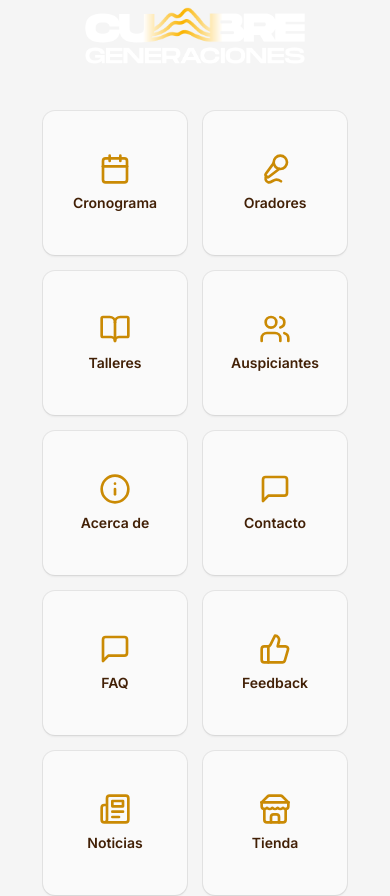
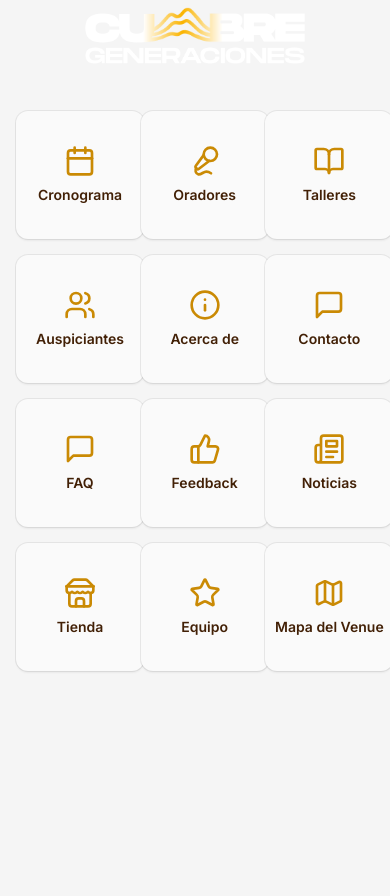
Before and after one commit to joniko/event-app, a Next.js app: page / in a window 390 px wide. Shown: the top 896 px of the page. After the commit the page ends 844 px from the top, so only its background shows below. Built offline with nearby package versions, Linux system fonts and the light colour scheme.

Commit message:
Update page.tsx

```diff
--- a/src/app/page.tsx
+++ b/src/app/page.tsx
@@ -34,12 +34,12 @@ export default function Home() {
   return (
     <main className="container flex flex-col items-center px-4 mx-auto max-w-5xl">
       <WavyBackground />
-      <div className="grid grid-cols-2 gap-4 sm:grid-cols-3 md:grid-cols-4 lg:grid-cols-4 mt-8">
+      <div className="grid gap-4 grid-cols-3 md:grid-cols-4 mt-8">
         {navigationItems.map(({ icon: Icon, text, href }) => (
           <Link
             key={href}
             href={href}
-            className="flex flex-col text-base md:text-lg items-center justify-center w-36 md:w-40 h-36 md:h-40 rounded-xl bg-neutral-50 dark:bg-neutral-800 shadow-[0px_0px_0px_1px_rgba(9,9,11,0.07),0px_2px_2px_0px_rgba(9,9,11,0.05)] dark:shadow-[0px_0px_0px_1px_rgba(255,255,255,0.1)] dark:before:-inset-px dark:before:rounded-xl dark:before:shadow-[0px_2px_8px_0px_rgba(0,_0,_0,_0.20),_0px_1px_0px_0px_rgba(255,_255,_255,_0.06)_inset] forced-colors:outline hover:bg-neutral-50 dark:bg-neutral-800 text-neutral-800 dark:text-neutral-50 dark:hover:bg-neutral-700 transition-colors duration-200"
+            className="flex flex-col text-base md:text-lg items-center justify-center w-32 md:w-40 h-32 md:h-40 rounded-xl bg-neutral-50 dark:bg-neutral-800 shadow-[0px_0px_0px_1px_rgba(9,9,11,0.07),0px_2px_2px_0px_rgba(9,9,11,0.05)] dark:shadow-[0px_0px_0px_1px_rgba(255,255,255,0.1)] dark:before:-inset-px dark:before:rounded-xl dark:before:shadow-[0px_2px_8px_0px_rgba(0,_0,_0,_0.20),_0px_1px_0px_0px_rgba(255,_255,_255,_0.06)_inset] forced-colors:outline hover:bg-neutral-50 dark:bg-neutral-800 text-neutral-800 dark:text-neutral-50 dark:hover:bg-neutral-700 transition-colors duration-200"
           >
             <Icon className="w-8 h-8 text-yellow-600" />
             <span className="mt-2 text-sm md:text-base font-semibold text-yellow-950 dark:text-yellow-50 text-center">
```
